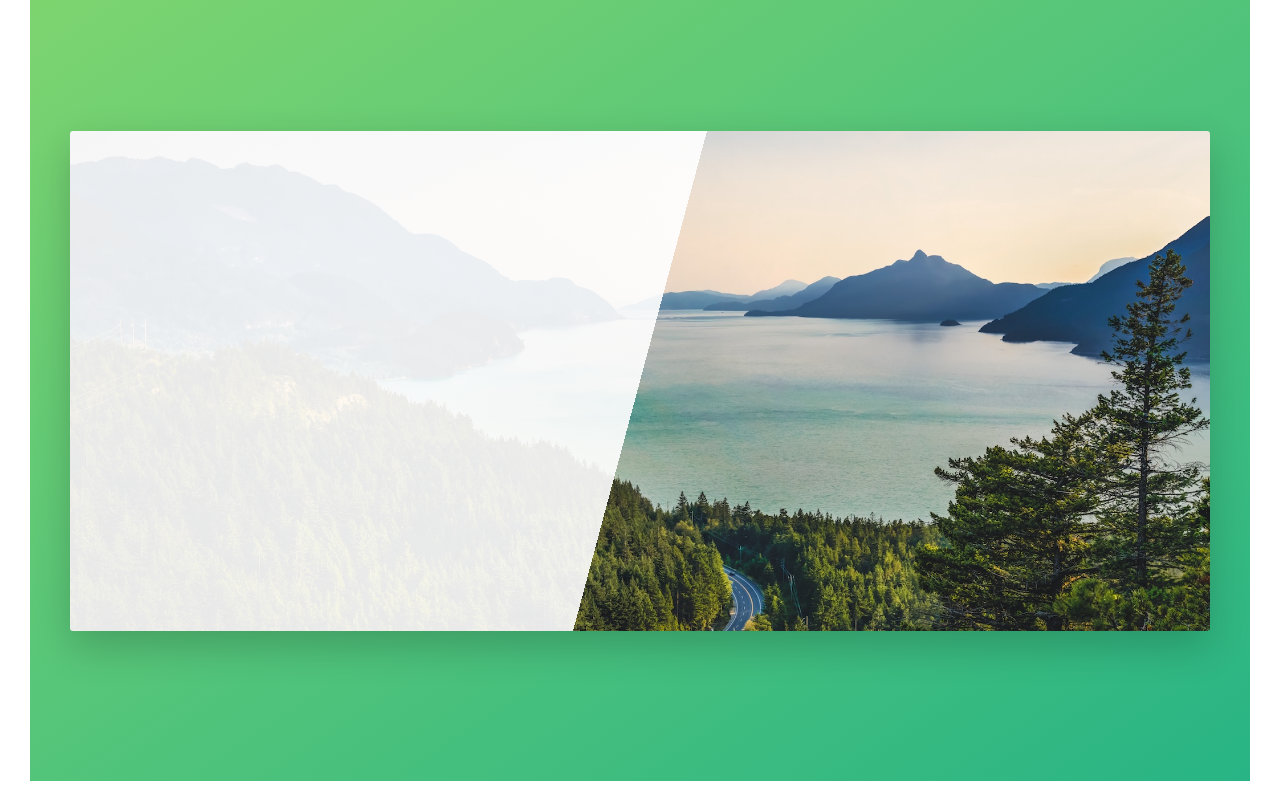
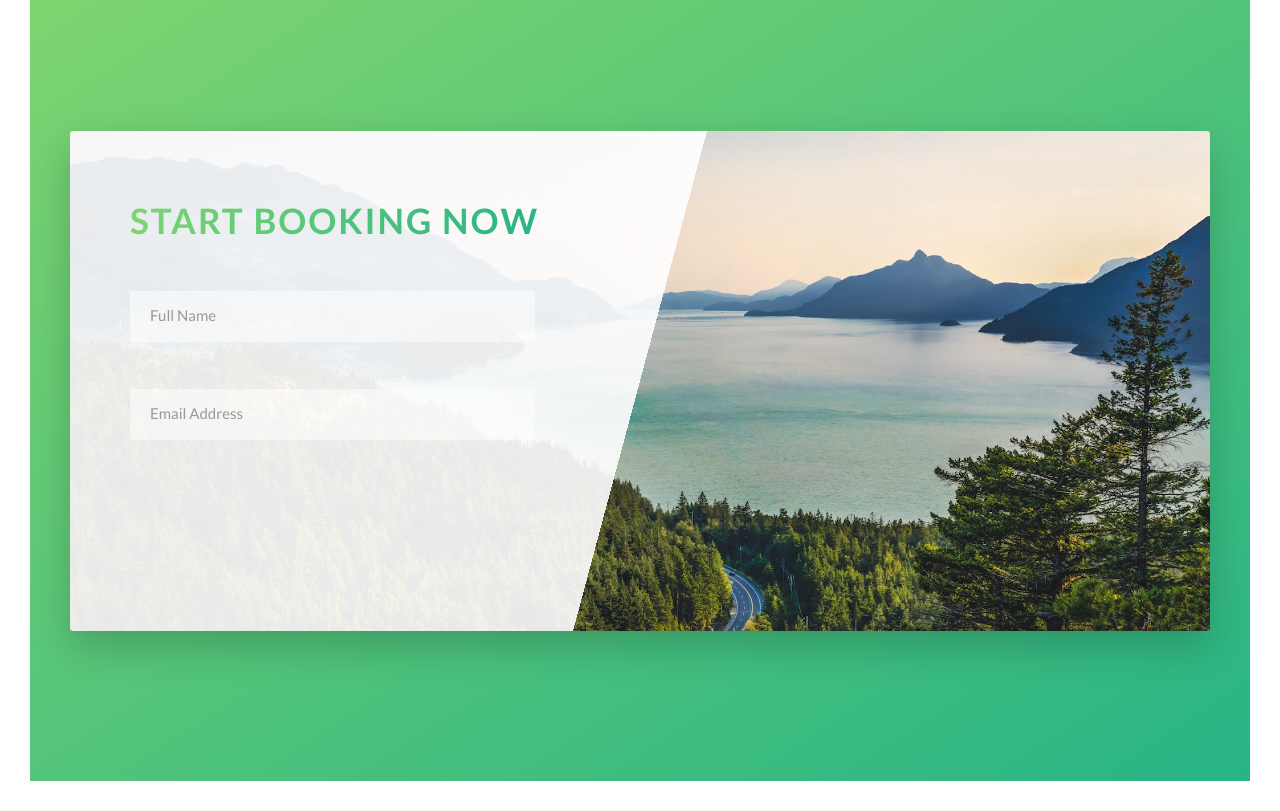
Before and after one commit to KE9SH1N/Natours, a website: page index.html in a window 1280 px wide. Shown: the part 4520-5331 px from the top of the page. Drawn offline with Linux system fonts and the light colour scheme.

Commit message:
added input field animation

```diff
--- a/index.html
+++ b/index.html
@@ -277,7 +277,23 @@
             <section class="section-book">
                 <div class="row">
                     <div class="book">
-
+                        <div class="book__form">
+                            <form action="#" class="form">
+                                <div class="u-margin-bottom-medium">
+                                    <h2 class="heading-secondary">
+                                        Start booking now
+                                    </h2>
+                                </div>
+                                <div class="form__group">
+                                    <input class="form__input" type="text" placeholder="Full Name" id="name" required>
+                                    <label for="name" class="form__label">Full Name</label>
+                                </div>
+                                <div class="form__group">
+                                    <input class="form__input" type="email" placeholder="Email Address" id="email" required>
+                                    <label for="email" class="form__label">Email Address</label>
+                                </div>
+                            </form>
+                        </div>
                     </div>
                 </div>
             </section>
--- a/sass/abstracts/_variables.scss
+++ b/sass/abstracts/_variables.scss
@@ -13,6 +13,8 @@ $color-tertiary-dark:#5643fa;
 
 
 $color-gray-dark:#777;
+$color-gray-dark-2:#999;
+
 $color-white:#fff;
 $color-black:#000;
 
--- /dev/null
+++ b/sass/components/_form.scss
@@ -0,0 +1,47 @@
+.form{
+    &__group:not(:last-child){
+        margin-bottom: 2rem;
+    }
+
+    &__input{
+        font-size: 1.5rem;
+        font-family: inherit;
+        color: inherit;
+        padding: 1.5rem 2rem;
+        border-radius: 2px;
+        background-color: rgba($color-white, .5);
+        border: none;
+        border-bottom: 3px solid transparent;
+        width: 90%;
+        display: block;
+
+        &::-webkit-input-placeholder{
+            color: $color-gray-dark-2;
+        }
+
+        &:focus{
+            outline: none;
+            box-shadow: 0 1rem 2rem rgba($color-black, .1);
+            border-bottom: 3px solid $color-primary;
+        }
+
+        &:focus:invalid{
+            border-bottom: 3px solid $color-secondary-dark;
+        }
+    }
+
+    &__label{
+        font-size: 1.2rem;
+        font-weight: 700;
+        margin-left: 2rem;
+        margin-top: .7rem;
+        display: block;
+        transition: all .3s;
+    }
+
+    &__input:placeholder-shown + &__label{
+        opacity: 0;
+        visibility: hidden;
+        transform: translateY(-4rem);
+    }
+}
--- a/sass/main.scss
+++ b/sass/main.scss
@@ -13,6 +13,7 @@
 @import "./components/card";
 @import "./components/story";
 @import "./components/bg-video";
+@import "./components/form";
 
 @import "./layouts/header";
 @import "./layouts/grid";
--- a/sass/pages/_home.scss
+++ b/sass/pages/_home.scss
@@ -49,4 +49,9 @@
     border-radius: 3px;
     box-shadow: 0 1.5rem 4rem rgba($color-black, .2);
     height: 50rem;
+
+    &__form{
+        padding: 6rem;
+        width: 50%;
+    }
 }
```
Also changed, not shown: css/style.css.
